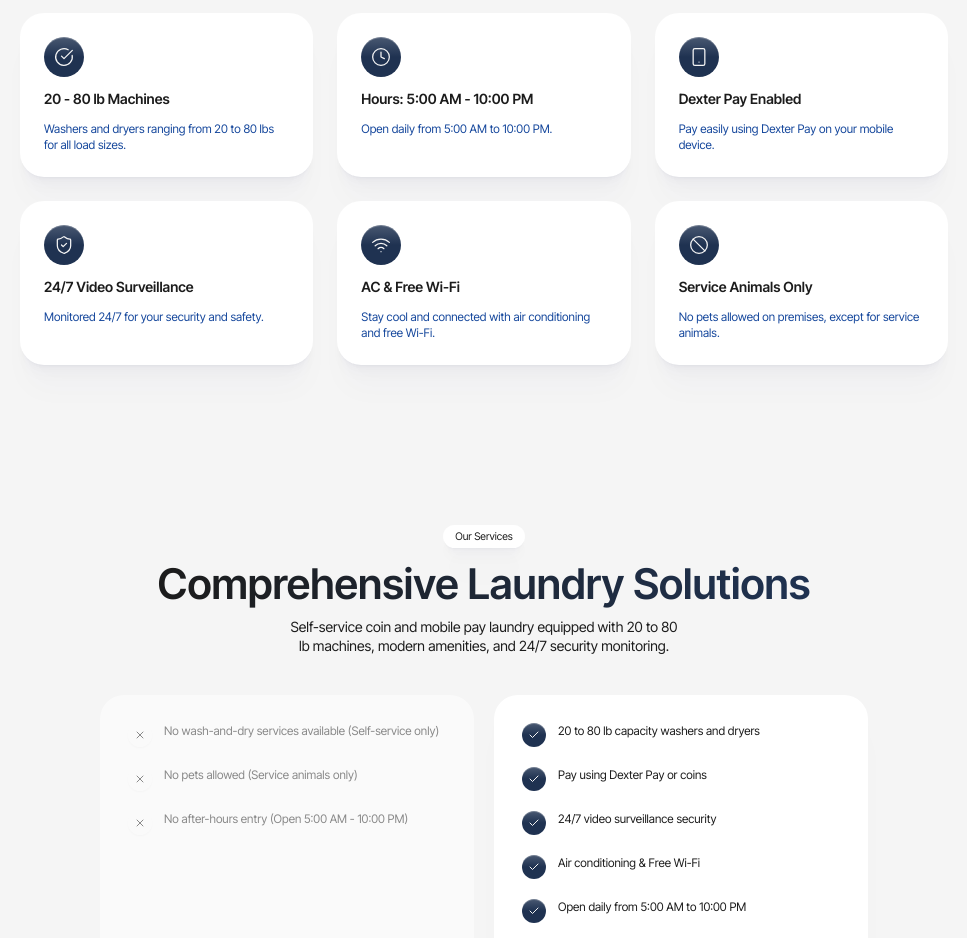
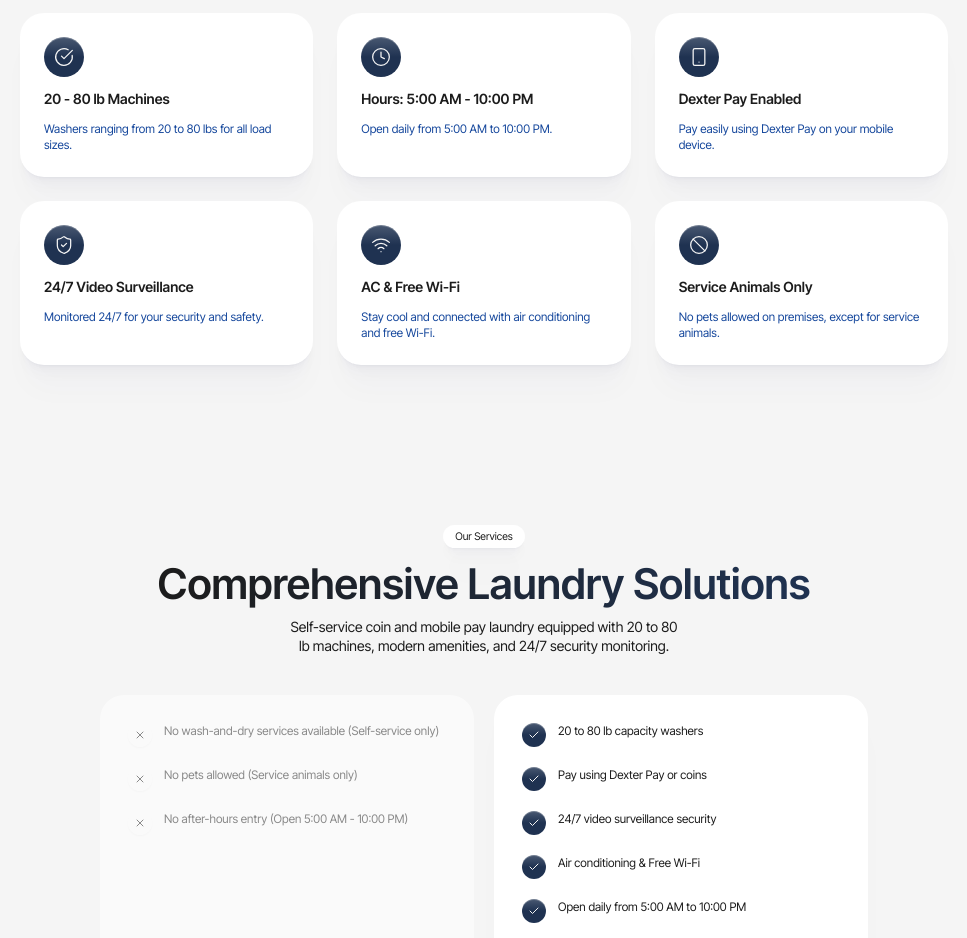
Before and after one commit to dmytro-webild/dd22f1b5-69ff-41f3-9993-7bbb2f0c12fd, a React (Vite) app: page / in a window 1280 px wide. Shown: the part 1400-2338 px from the top of the page, without its empty margins (156-1123 px from the left). Built offline with nearby package versions, Linux system fonts and the light colour scheme; a web font is replaced by a local one.

Commit message:
Bob AI: Updated machine capacity descriptions to apply strictly to w

```diff
--- a/src/pages/HomePage/sections/About.tsx
+++ b/src/pages/HomePage/sections/About.tsx
@@ -7,7 +7,7 @@ import { CheckCircle, Clock, Smartphone, ShieldCheck, Wifi, Ban } from "lucide-r
 
 export default function AboutSection(): React.JSX.Element {
   const items = [
-    { title: "20 - 80 lb Machines", description: "Washers and dryers ranging from 20 to 80 lbs for all load sizes.", icon: CheckCircle },
+    { title: "20 - 80 lb Machines", description: "Washers ranging from 20 to 80 lbs for all load sizes.", icon: CheckCircle },
     { title: "Hours: 5:00 AM - 10:00 PM", description: "Open daily from 5:00 AM to 10:00 PM.", icon: Clock },
     { title: "Dexter Pay Enabled", description: "Pay easily using Dexter Pay on your mobile device.", icon: Smartphone },
     { title: "24/7 Video Surveillance", description: "Monitored 24/7 for your security and safety.", icon: ShieldCheck },
--- a/src/pages/HomePage/sections/Services.tsx
+++ b/src/pages/HomePage/sections/Services.tsx
@@ -14,7 +14,7 @@ export default function ServicesSection(): React.JSX.Element {
         title="Comprehensive Laundry Solutions"
         description="Self-service coin and mobile pay laundry equipped with 20 to 80 lb machines, modern amenities, and 24/7 security monitoring."
         negativeItems={["No wash-and-dry services available (Self-service only)","No pets allowed (Service animals only)","No after-hours entry (Open 5:00 AM - 10:00 PM)"]}
-        positiveItems={["20 to 80 lb capacity washers and dryers","Pay using Dexter Pay or coins","24/7 video surveillance security","Air conditioning & Free Wi-Fi","Open daily from 5:00 AM to 10:00 PM","Service animals welcome"]}
+        positiveItems={["20 to 80 lb capacity washers","Pay using Dexter Pay or coins","24/7 video surveillance security","Air conditioning & Free Wi-Fi","Open daily from 5:00 AM to 10:00 PM","Service animals welcome"]}
         textAnimation="slide-up"
       />
         </SectionErrorBoundary>
```
